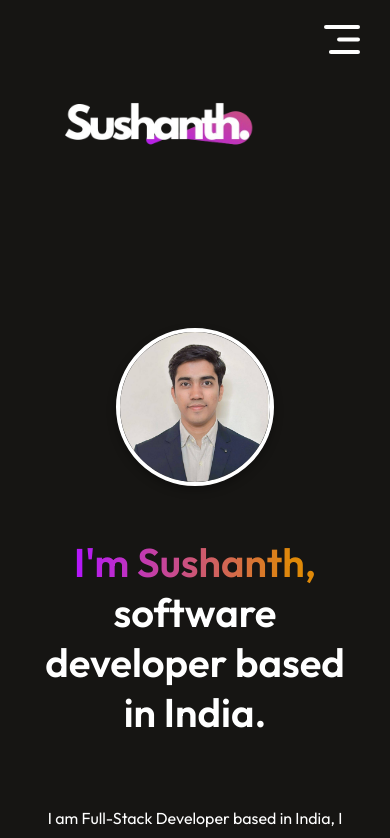
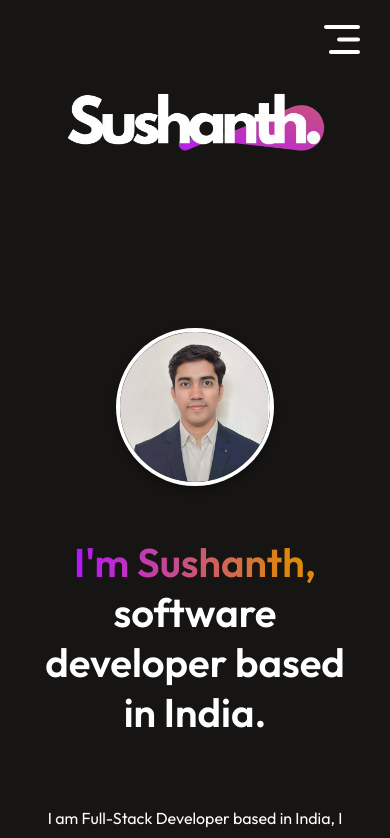
Before and after one commit to demon-codly/my-portfolio, a React (Vite) app: page / in a window 390 px wide. Shown: the top 838 px of the page. Built offline with nearby package versions, Linux system fonts and the light colour scheme.

Commit message:
production fixed

```diff
--- a/src/components/Footer/Footer.css
+++ b/src/components/Footer/Footer.css
@@ -22,7 +22,7 @@
 
 .logo {
     max-height: 200px;
-    width: auto;
+    width: 387px;
     margin-bottom: 1rem;
 }
 
@@ -108,7 +108,7 @@
         align-items: center;
         text-align: center;
     }
-    .footer-top-left .logo{
+    .logo{
         width: 387px;
         height: 200px;
     }
```
